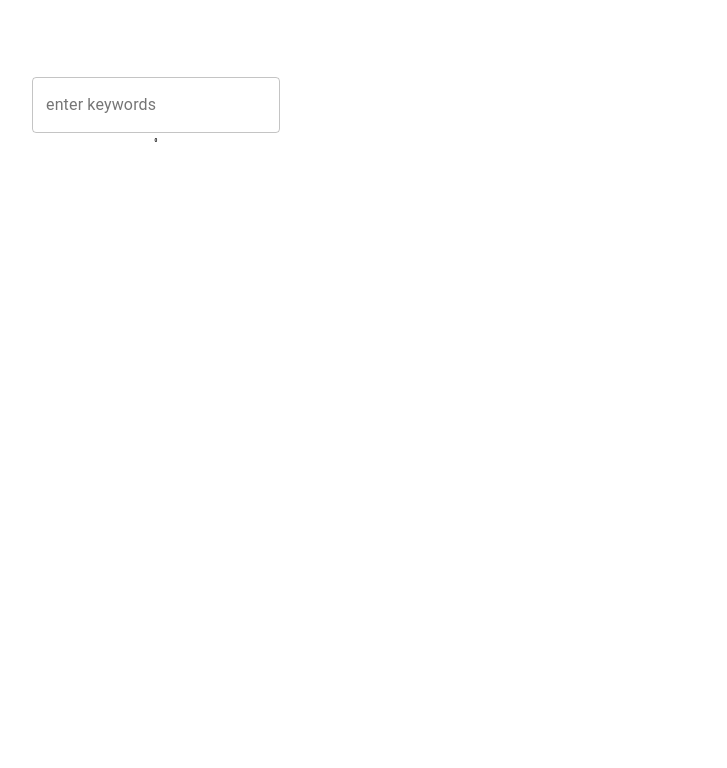
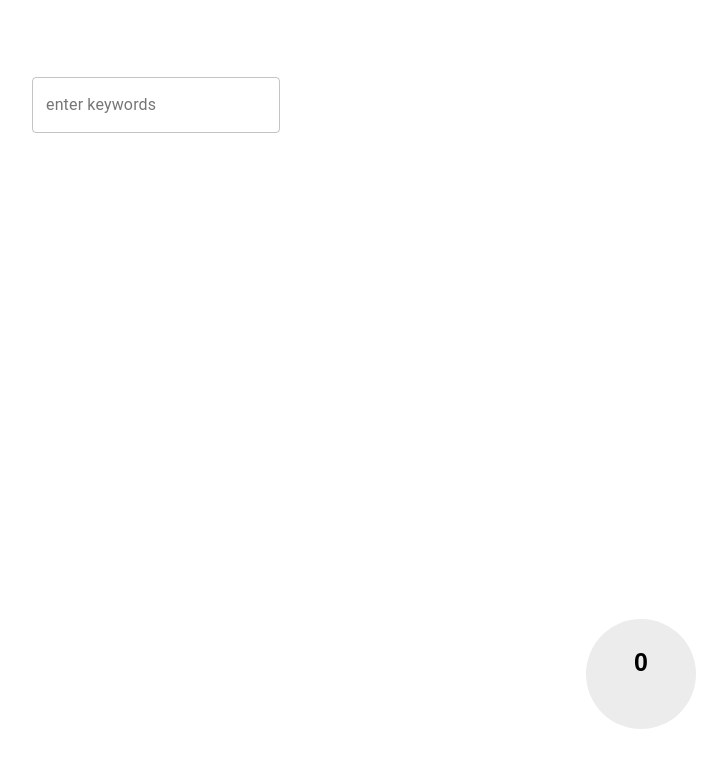
Before and after one commit to tamaokishie/foodexpenses, a React (Create React App) app: page /search in a window 1280 px wide. Shown: the top 768 px of the page, without its empty margins (484-1211 px from the left). Built offline with nearby package versions, Linux system fonts and the light colour scheme.

Commit message:
カウントのアイコン

```diff
--- a/src/App.css
+++ b/src/App.css
@@ -17,3 +17,15 @@ header{
     text-align: center;
     margin: 6%;
 }
+h2{
+    position:fixed;
+    bottom:50px;
+    right:100px;
+
+    background: #ececec;
+    height:110px;
+    width: 110px;
+    border-radius: 50%;
+    -moz-border-radius: 50%;
+    -webkit-border-radius: 50%;
+}
--- a/src/components/parts/AllFood.tsx
+++ b/src/components/parts/AllFood.tsx
@@ -20,7 +20,7 @@ interface AllFoodProps {
 export function AllFood({count, size}: AllFoodProps) {
     return (
     <>
-        <h2 style={{fontSize: size}}>{ count }</h2>
+        <h2 style={{fontSize: size}}><br/>{ count }</h2>
     </>
     );
 }
--- a/src/pages/search/Search.tsx
+++ b/src/pages/search/Search.tsx
@@ -18,14 +18,17 @@ export function Search (){
         name: "No Item Found",
         price: ""
     }
-
+    //カウント
     const [count, setCount] = useState(0);
+    //
 
     // productsの一覧表示(Material-UI)
     const ListItems: React.FC<Item> = ({name, price}) => (
         <ListItem
             alignItems="center" divider
-            onClick={() => {setCount(count + 1); setInputCheck(!inputCheck)}}>
+            onClick={() =>
+            {setCount(count + 1);
+            setInputCheck(!inputCheck)}}>
             <ListItemIcon>
                 <Checkbox
                 checked = {inputCheck}
@@ -89,7 +92,7 @@ export function Search (){
 
         {showLists &&
         filteredProducts.map((v, i) => <ListItems key={i} name={v.name} price={v.price}/>)}
-        <AllFood count = {count} size = {5}></AllFood>
+        <AllFood count = {count} size = {25}></AllFood>
         </>
     )
 }
```
Lines whose indentation alone changed are shown as unchanged.
